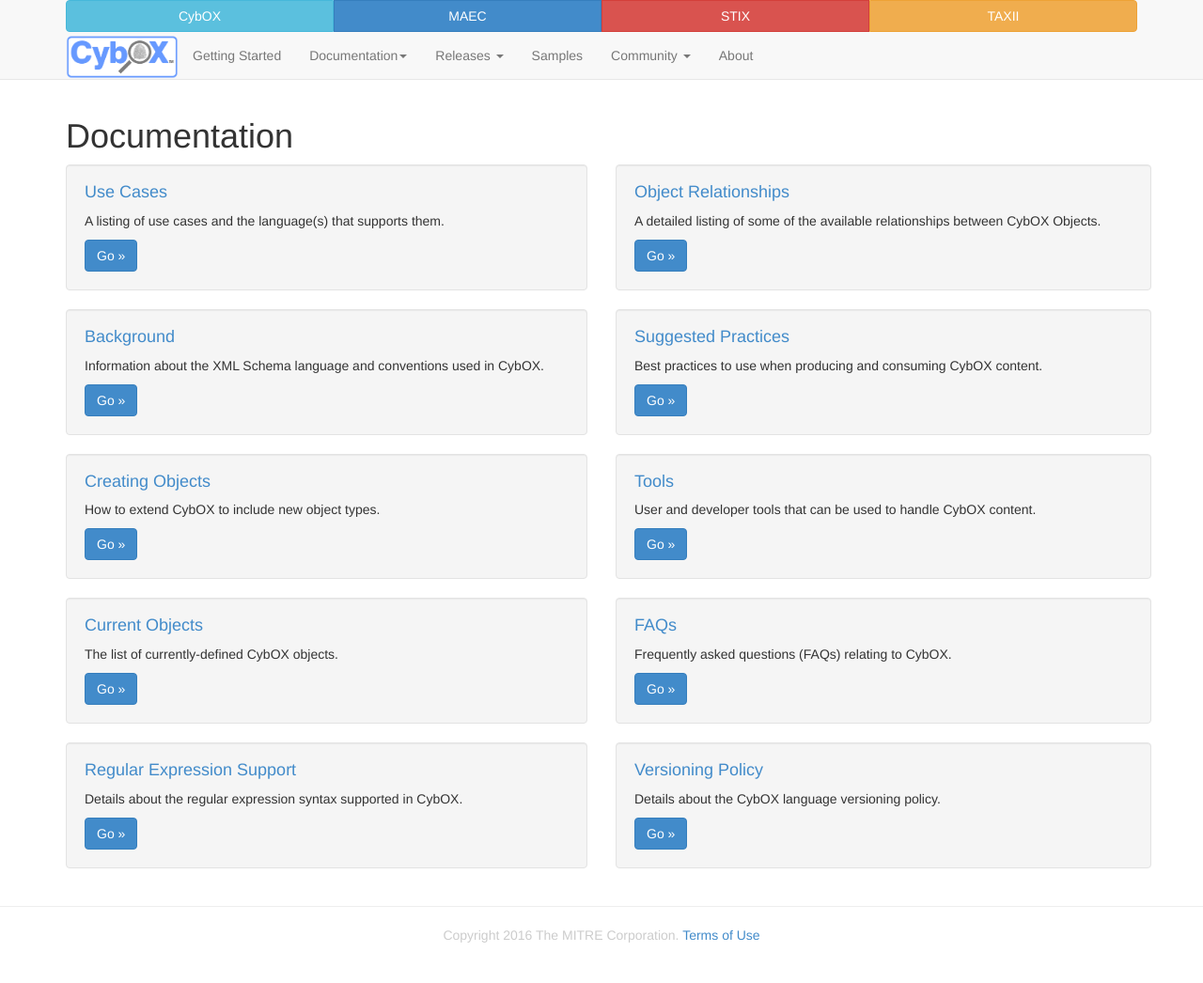
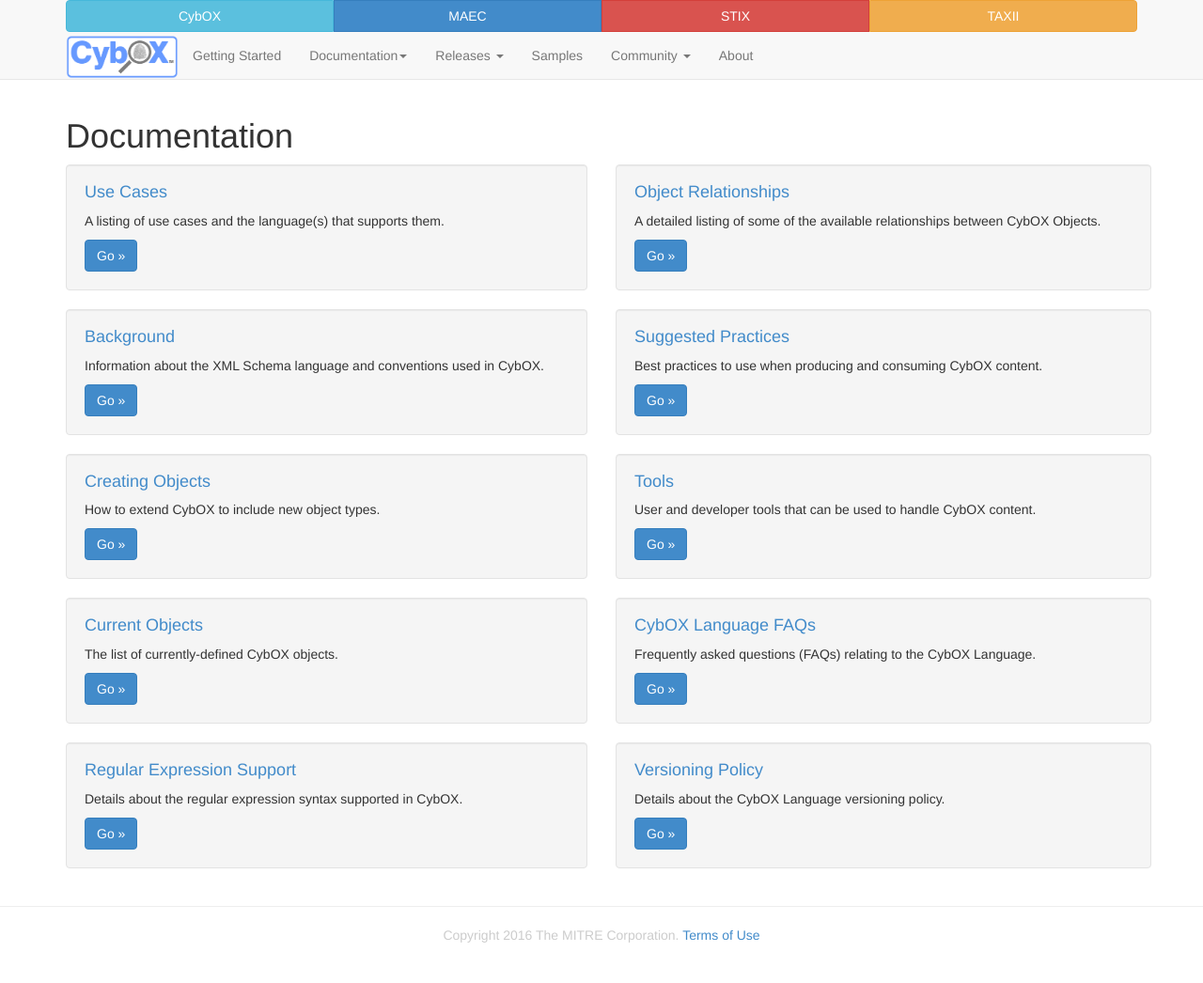
Before and after one commit to CybOXProject/cyboxproject.github.io, a Jekyll site: the page built from documentation/index.md, in a window 1280 px wide. Shown: the whole page at 94% size. Built offline with Jekyll 4.4.1, drawn with Linux system fonts in a browser that asks for light colours; Markdown is read by kramdown in place of the engine named in the settings.

Commit message:
Updated Documentation Home page
Since we also have general faqs on the About page, added clarification that these are CybOX Language FAQs.

```diff
--- a/documentation/index.md
+++ b/documentation/index.md
@@ -66,16 +66,16 @@
       <a class="btn btn-primary" href="/documentation/tools">Go »</a>
     </div>
     <div class="well">
-      <h4><a href="/faqs">FAQs</a></h4>
+      <h4><a href="/faqs">CybOX Language FAQs</a></h4>
 
-      <p>Frequently asked questions (FAQs) relating to CybOX.</p>
+      <p>Frequently asked questions (FAQs) relating to the CybOX Language.</p>
 
       <a class="btn btn-primary" href="/faqs">Go »</a>
     </div>
     <div class="well">
       <h4><a href="versioning-policy">Versioning Policy</a></h4>
 
-      <p>Details about the CybOX language versioning policy.</p>
+      <p>Details about the CybOX Language versioning policy.</p>
 
       <a class="btn btn-primary" href="/documentation/versioning-policy">Go »</a>
     </div>
```
